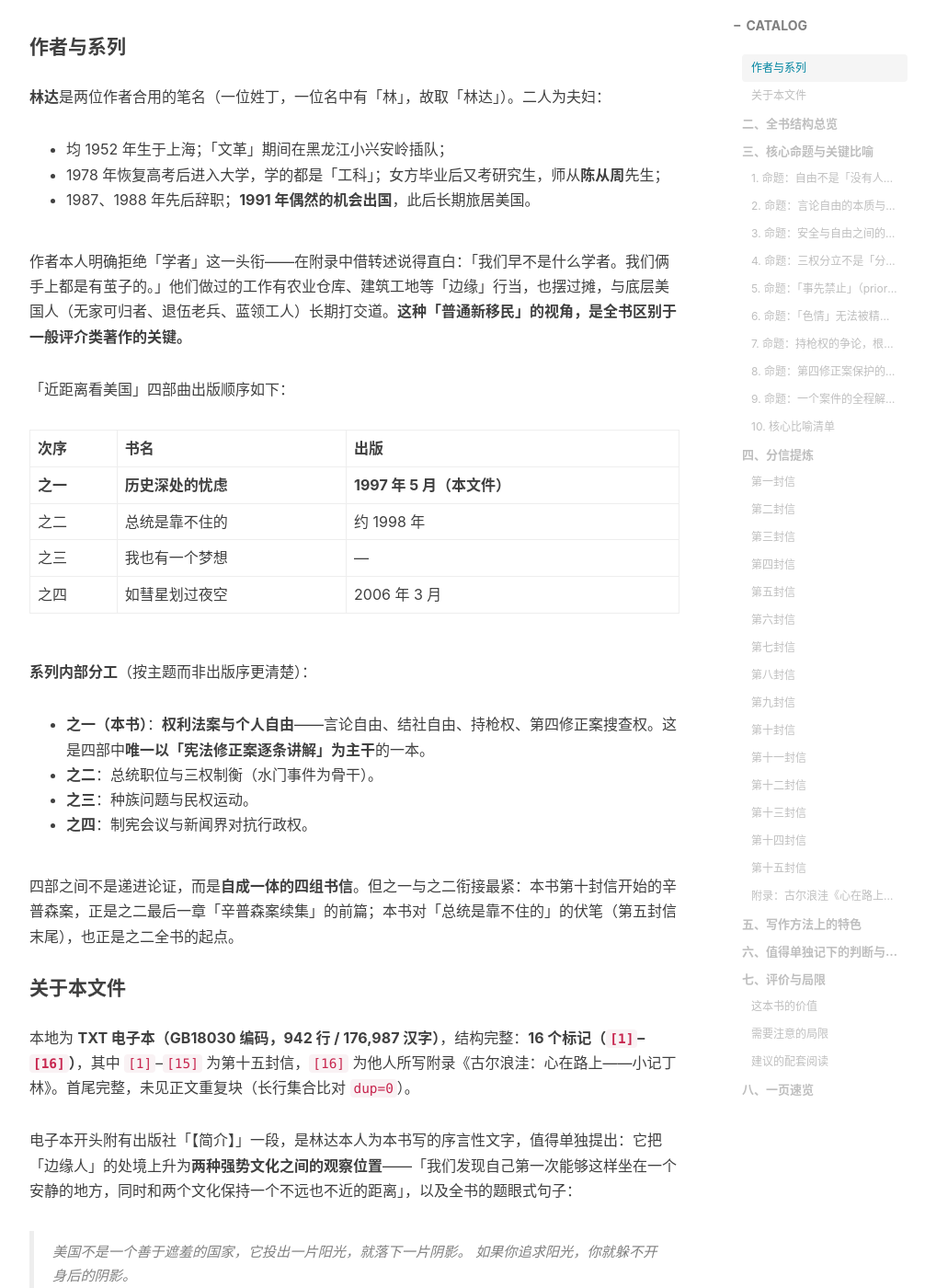
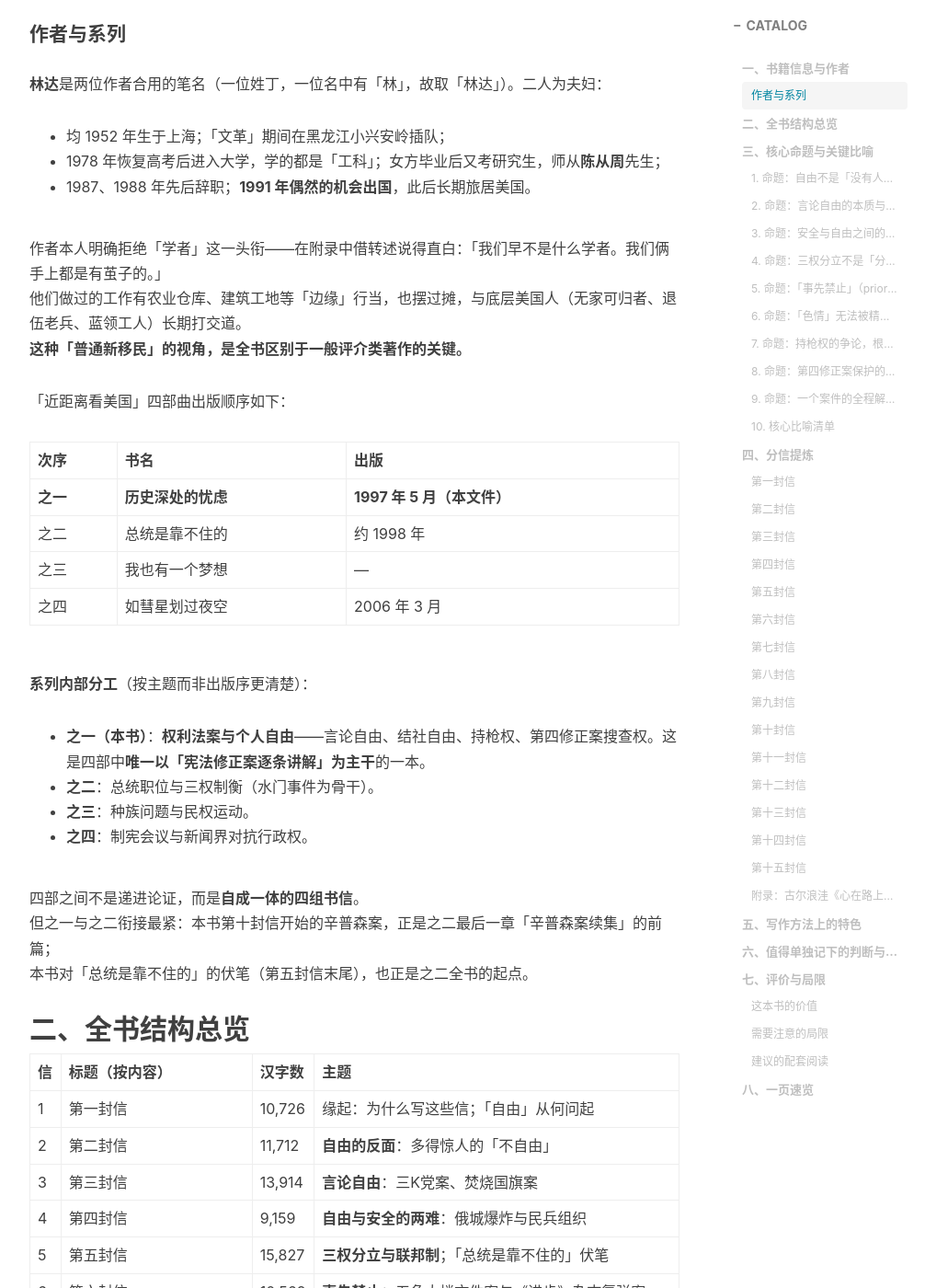
Before and after one commit to l3b2w1-books/l3b2w1-books.github.io, a Jekyll site: the page built from _posts/2026-10-12-the-fears-deep-in-history.md, in a window 1280 px wide and 1400 px high, scrolled down 1087 px. Shown: the whole window at 92% size, without its empty margins (233-1239 px from the left). Built offline with Jekyll 4.4.1, drawn with Linux system fonts in a browser that asks for light colours; nearby versions of some CDN libraries; comment, search, counter and statistics services are not loaded; some of the changed text lies outside the part shown.

Commit message:
update _posts/2026-10-12-the-fears-deep-in-history.md

```diff
--- a/_posts/2026-10-12-the-fears-deep-in-history.md
+++ b/_posts/2026-10-12-the-fears-deep-in-history.md
@@ -14,7 +14,7 @@
 
 ---
 
-###一、书籍信息与作者
+## 一、书籍信息与作者
 
 | 项目      | 内容                                        |
 | ------- | ----------------------------------------- |
@@ -35,7 +35,9 @@
 - 1978 年恢复高考后进入大学，学的都是「工科」；女方毕业后又考研究生，师从**陈从周**先生；
 - 1987、1988 年先后辞职；**1991 年偶然的机会出国**，此后长期旅居美国。
 
-作者本人明确拒绝「学者」这一头衔——在附录中借转述说得直白：「我们早不是什么学者。我们俩手上都是有茧子的。」他们做过的工作有农业仓库、建筑工地等「边缘」行当，也摆过摊，与底层美国人（无家可归者、退伍老兵、蓝领工人）长期打交道。**这种「普通新移民」的视角，是全书区别于一般评介类著作的关键。**
+作者本人明确拒绝「学者」这一头衔——在附录中借转述说得直白：「我们早不是什么学者。我们俩手上都是有茧子的。」
+他们做过的工作有农业仓库、建筑工地等「边缘」行当，也摆过摊，与底层美国人（无家可归者、退伍老兵、蓝领工人）长期打交道。
+**这种「普通新移民」的视角，是全书区别于一般评介类著作的关键。**
 
 「近距离看美国」四部曲出版顺序如下：
 
@@ -53,20 +55,9 @@
 - **之三**：种族问题与民权运动。
 - **之四**：制宪会议与新闻界对抗行政权。
 
-四部之间不是递进论证，而是**自成一体的四组书信**。但之一与之二衔接最紧：本书第十封信开始的辛普森案，正是之二最后一章「辛普森案续集」的前篇；本书对「总统是靠不住的」的伏笔（第五封信末尾），也正是之二全书的起点。
-
-#### 关于本文件
-
-本地为 **TXT 电子本（GB18030 编码，942 行 / 176,987 汉字）**，结构完整：**16 个标记（`[1]`–`[16]`）**，其中 `[1]`–`[15]` 为第十五封信，`[16]` 为他人所写附录《古尔浪洼：心在路上——小记丁林》。首尾完整，未见正文重复块（长行集合比对 `dup=0`）。
-
-电子本开头附有出版社「【简介】」一段，是林达本人为本书写的序言性文字，值得单独提出：它把「边缘人」的处境上升为**两种强势文化之间的观察位置**——「我们发现自己第一次能够这样坐在一个安静的地方，同时和两个文化保持一个不远也不近的距离」，以及全书的题眼式句子：
-
-> 美国不是一个善于遮羞的国家，它投出一片阳光，就落下一片阴影。
-> 如果你追求阳光，你就躲不开身后的阴影。
-
-**需注意**：（1）电子本正文中夹有少量窜入的重复段与无关文句（应为原始录入所致），文义明显不通处本文档引用时已回避；（2）本书正文不含站点水印，但附录部分（`[16]`）为第三方转述文字，观点与作者本人有别；（3）引文如需正式引用，**请以三联书店纸本为准**。
-
----
+四部之间不是递进论证，而是**自成一体的四组书信**。
+但之一与之二衔接最紧：本书第十封信开始的辛普森案，正是之二最后一章「辛普森案续集」的前篇；
+本书对「总统是靠不住的」的伏笔（第五封信末尾），也正是之二全书的起点。
 
 ## 二、全书结构总览
 
```
